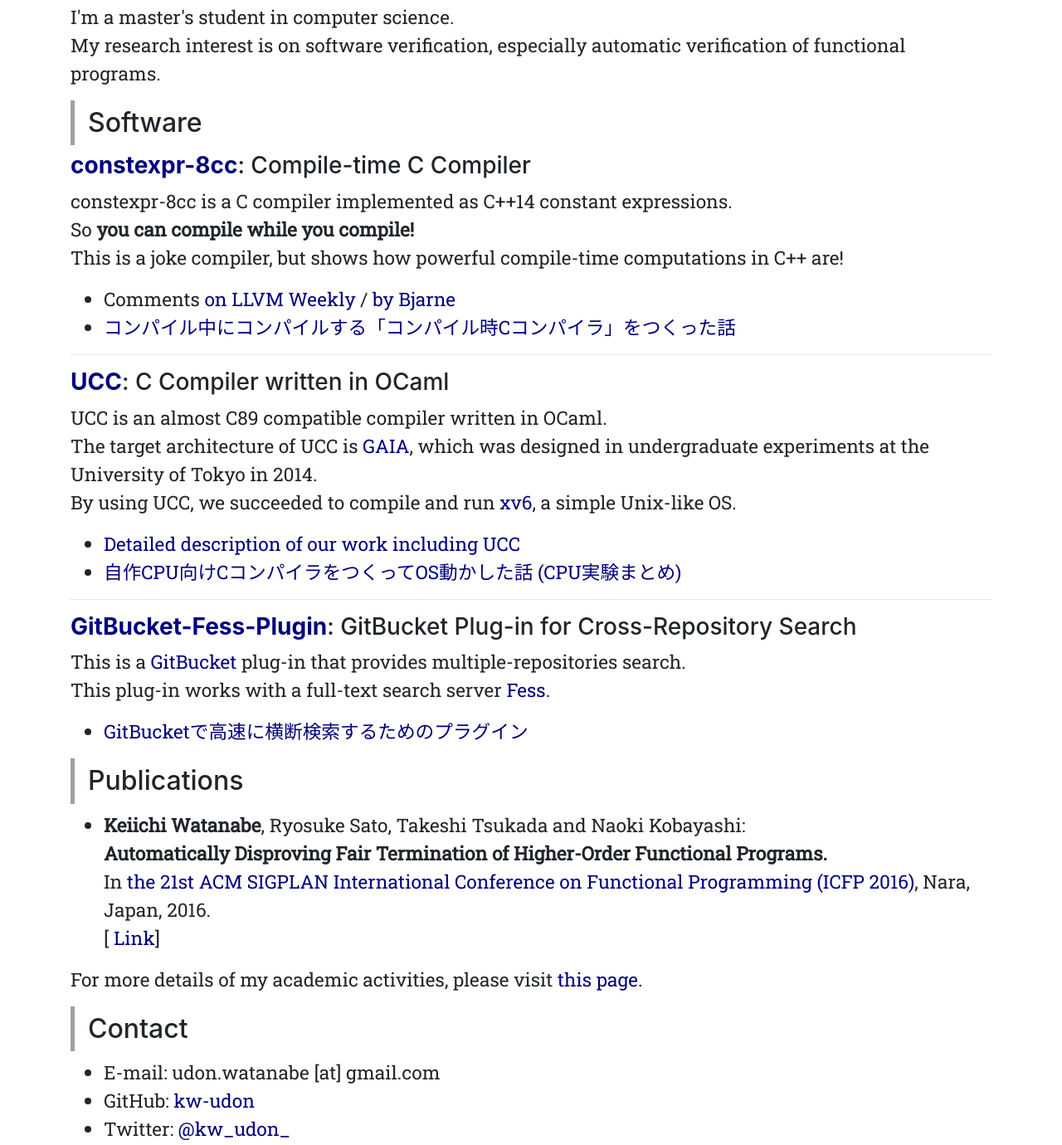
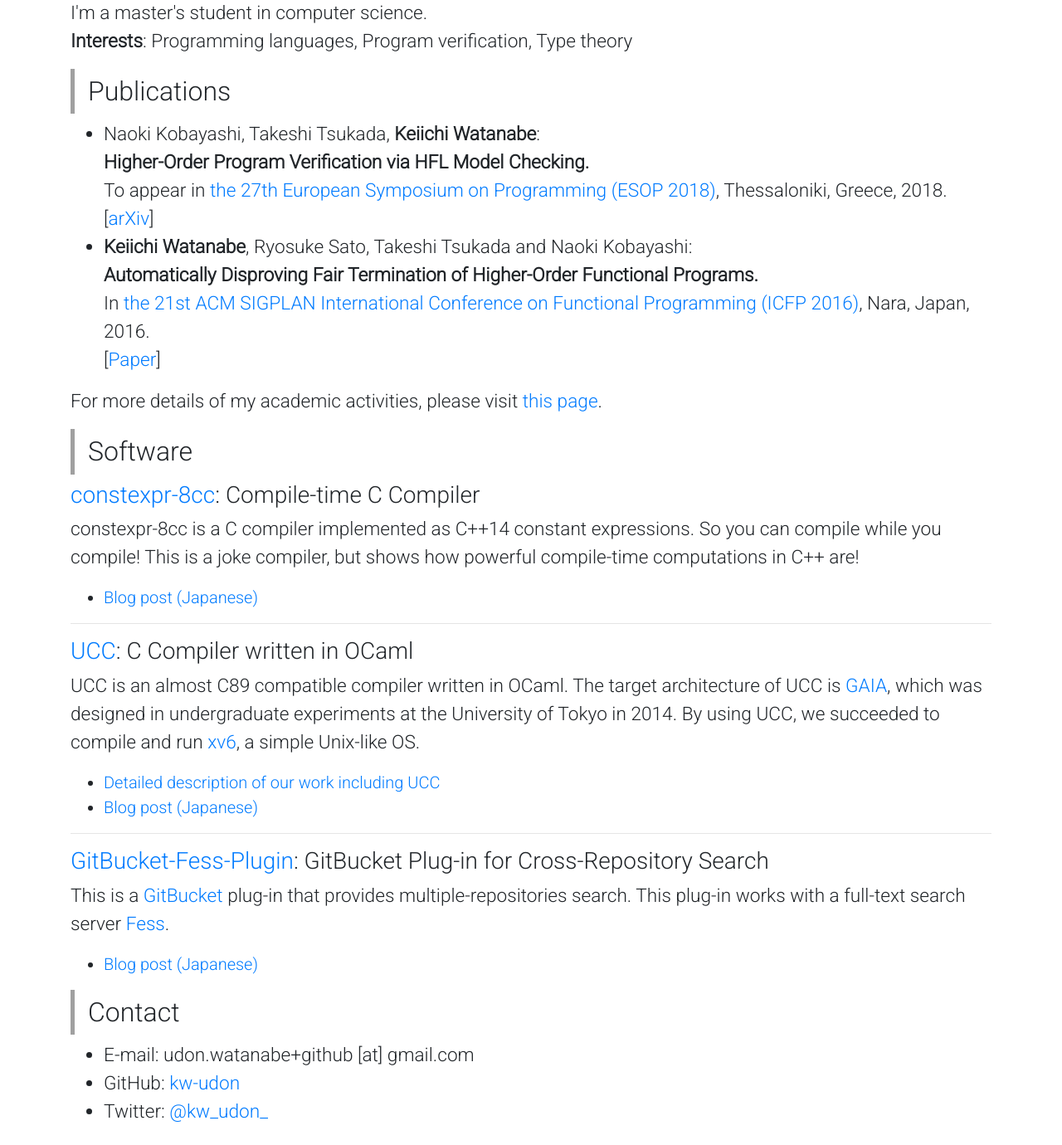
Before and after one commit to keiichiw/mypage, a plain HTML site: page index.html in a window 1280 px wide. Shown: the part 123-1503 px from the top of the page at 83% size. Drawn offline with nearby package versions, Linux system fonts and the light colour scheme.

Commit message:
Update information

```diff
--- a/index.html
+++ b/index.html
@@ -1,4 +1,4 @@
-<!DOCTYPE html>
+<!doctype html>
 <html lang="en">
 
 <head>
@@ -8,16 +8,16 @@
     <meta name="description" content="Keiichi Watanabe">
     <meta name="google-site-verification" content="fhjfvQs18xdPN-NUFm_1SXyG7j0TxfvQ4uCNT1Tk3Uc" />
 
-    <link href="https://fonts.googleapis.com/css?family=Roboto+Slab" rel="stylesheet">
+    <link href="https://fonts.googleapis.com/css?family=Roboto:300" rel="stylesheet">
 
-    <link rel="stylesheet" href="https://maxcdn.bootstrapcdn.com/bootstrap/4.0.0-beta.2/css/bootstrap.min.css" integrity="sha384-PsH8R72JQ3SOdhVi3uxftmaW6Vc51MKb0q5P2rRUpPvrszuE4W1povHYgTpBfshb" crossorigin="anonymous">
+    <link rel="stylesheet" href="https://maxcdn.bootstrapcdn.com/bootstrap/4.0.0/css/bootstrap.min.css" integrity="sha384-Gn5384xqQ1aoWXA+058RXPxPg6fy4IWvTNh0E263XmFcJlSAwiGgFAW/dAiS6JXm" crossorigin="anonymous">
     <link href="https://maxcdn.bootstrapcdn.com/font-awesome/4.7.0/css/font-awesome.min.css" rel="stylesheet" integrity="sha384-wvfXpqpZZVQGK6TAh5PVlGOfQNHSoD2xbE+QkPxCAFlNEevoEH3Sl0sibVcOQVnN" crossorigin="anonymous">
 
     <link rel="stylesheet" type="text/css" href="style.css">
 </head>
 
 <body data-spy="scroll" data-target="#my-navbar">
-    <nav id="my-navbar" class="navbar fixed-top navbar-expand-lg navbar-dark bg-dark">
+      <nav class="navbar navbar-expand-lg navbar-light bg-light">
         <a class="navbar-brand" href="#">Keiichi Watanabe</a>
         <button class="navbar-toggler" type="button" data-toggle="collapse" data-target="#navbarText" aria-controls="navbarText" aria-expanded="false" aria-label="Toggle navigation">
         <span class="navbar-toggler-icon"></span>
@@ -28,10 +28,10 @@
                     <a class="nav-link" href="#about">About</a>
                 </li>
                 <li class="nav-item">
-                    <a class="nav-link" href="#software">Software</a>
+                    <a class="nav-link" href="#publications">Publications</a>
                 </li>
                 <li class="nav-item">
-                    <a class="nav-link" href="#publications">Publications</a>
+                    <a class="nav-link" href="#software">Software</a>
                 </li>
                 <li class="nav-item">
                     <a class="nav-link" href="#contact">Contact</a>
@@ -49,56 +49,27 @@
             </h1>
             <p>
                 I'm a master's student in computer science.</br>
-                My research interest is on software verification, especially automatic verification of functional programs.
+                <strong>Interests</strong>: Programming languages, Program verification, Type theory
             </p>
 
-            <h2 id="software">Software</h2>
-
-            <div>
-
-                <h3><a href="https://github.com/kw-udon/constexpr-8cc"><strong>constexpr-8cc</strong></a>: Compile-time C Compiler</h3>
-                <p>
-                    constexpr-8cc is a C compiler implemented as C++14 constant expressions. </br>
-                    So <strong>you can compile while you compile!</strong> </br>
-                    This is a joke compiler, but shows how powerful compile-time computations in C++ are!
-                </p>
-                <ul>
-                    <li>Comments <a href="http://llvmweekly.org/issue/151/">on LLVM Weekly</a> / <a href="https://twitter.com/meetingcpp/status/800348363015061505">by Bjarne</a></li>
-                    <li><a href="http://kw-udon.hatenablog.com/entry/2016/12/03/201722">コンパイル中にコンパイルする「コンパイル時Cコンパイラ」をつくった話</a></li>
-                </ul>
-
-                <hr>
-
-                <h3><a href="https://github.com/kw-udon/ucc"><strong>UCC</strong></a>: C Compiler written in OCaml</h3>
-                <p>
-                    UCC is an almost C89 compatible compiler written in OCaml. </br>
-                    The target architecture of UCC is <a href="https://github.com/nyuichi/gaia3">GAIA</a>, which was designed in undergraduate experiments at the University of Tokyo in 2014. </br>
-                    By using UCC, we succeeded to compile and run <a href="https://github.com/nyuichi/xv6">xv6</a>, a simple Unix-like OS.
-                </p>
-                <ul>
-                    <li><a href="https://github.com/nyuichi/xv6/blob/master/README.md">Detailed description of our work including UCC</a></li>
-                    <li><a href="http://kw-udon.hatenablog.com/entry/2015/03/19/171921">自作CPU向けCコンパイラをつくってOS動かした話 (CPU実験まとめ)</a></li>
-                </ul>
-
-                <hr>
-
-                <h3><a href="https://github.com/codelibs/gitbucket-fess-plugin"><strong>GitBucket-Fess-Plugin</strong></a>: GitBucket Plug-in for Cross-Repository Search</h3>
-                <p>
-                    This is a <a href="https://github.com/gitbucket/gitbucket">GitBucket</a> plug-in that provides multiple-repositories search. </br>
-                    This plug-in works with a full-text search server <a href="https://github.com/codelibs/fess">Fess</a>.
-                </p>
-                <ul>
-                    <li><a href="http://qiita.com/kw_udon/items/06d385b88dafed4bd609">GitBucketで高速に横断検索するためのプラグイン</a></li>
-                </ul>
-
-            </div>
             <h2 id="publications">Publications</h2>
             <div>
                 <ul>
                     <li>
+                        Naoki Kobayashi, Takeshi Tsukada, <strong>Keiichi Watanabe</strong>:<br>
+                        <strong>Higher-Order Program Verification via HFL Model Checking.</strong><br>
+                        To appear in
+                        <a href="https://www.etaps.org/index.php/2018/esop">the 27th European Symposium on Programming (ESOP 2018)</a>,
+                        Thessaloniki, Greece, 2018.<br>
+                        [<a href="https://arxiv.org/abs/1710.08614">arXiv</a>]
+                    </li>
+                    <li>
                         <strong>Keiichi Watanabe</strong>, Ryosuke Sato, Takeshi Tsukada and Naoki Kobayashi:<br>
-                        <strong>Automatically Disproving Fair Termination of Higher-Order Functional Programs.</strong><br> In <a href="http://conf.researchr.org/home/icfp-2016">the 21st ACM SIGPLAN International Conference on Functional Programming (ICFP 2016)</a>, Nara, Japan, 2016.<br> [
-                        <a href="https://dl.acm.org/citation.cfm?id=2951919">Link</a>]
+                        <strong>Automatically Disproving Fair Termination of Higher-Order Functional Programs.</strong><br>
+                        In
+                        <a href="http://conf.researchr.org/home/icfp-2016">the 21st ACM SIGPLAN International Conference on Functional Programming (ICFP 2016)</a>,
+                        Nara, Japan, 2016.<br>
+                        [<a href="https://dl.acm.org/citation.cfm?id=2951919">Paper</a>]
                     </li>
                 </ul>
                 <p>
@@ -106,9 +77,50 @@
                 </p>
             </div>
 
+            <h2 id="software">Software</h2>
+
+            <div>
+
+                <h3><a href="https://github.com/kw-udon/constexpr-8cc">constexpr-8cc</a>: Compile-time C Compiler</h3>
+                <p>
+                    constexpr-8cc is a C compiler implemented as C++14 constant expressions.
+                    So you can compile while you compile!
+                    This is a joke compiler, but shows how powerful compile-time computations in C++ are!
+                </p>
+                <ul class="sub-material">
+                    <li><a href="http://kw-udon.hatenablog.com/entry/2016/12/03/201722">Blog post (Japanese)</a></li>
+                    <!--<li>Comments <a href="http://llvmweekly.org/issue/151/">on LLVM Weekly</a> / <a href="https://twitter.com/meetingcpp/status/800348363015061505">by Bjarne</a></li> -->
+                </ul>
+
+                <hr>
+
+                <h3><a href="https://github.com/kw-udon/ucc">UCC</a>: C Compiler written in OCaml</h3>
+                <p>
+                    UCC is an almost C89 compatible compiler written in OCaml.
+                    The target architecture of UCC is <a href="https://github.com/nyuichi/gaia3">GAIA</a>, which was designed in undergraduate experiments at the University of Tokyo in 2014.
+                    By using UCC, we succeeded to compile and run <a href="https://github.com/nyuichi/xv6">xv6</a>, a simple Unix-like OS.
+                </p>
+                <ul class="sub-material">
+                    <li><a href="https://github.com/nyuichi/xv6/blob/master/README.md">Detailed description of our work including UCC</a></li>
+                    <li><a href="http://kw-udon.hatenablog.com/entry/2015/03/19/171921">Blog post (Japanese)</a></li>
+                </ul>
+
+                <hr>
+
+                <h3><a href="https://github.com/codelibs/gitbucket-fess-plugin">GitBucket-Fess-Plugin</a>: GitBucket Plug-in for Cross-Repository Search</h3>
+                <p>
+                    This is a <a href="https://github.com/gitbucket/gitbucket">GitBucket</a> plug-in that provides multiple-repositories search.
+                    This plug-in works with a full-text search server <a href="https://github.com/codelibs/fess">Fess</a>.
+                </p>
+                <ul class="sub-material">
+                    <li><a href="http://qiita.com/kw_udon/items/06d385b88dafed4bd609">Blog post (Japanese)</a></li>
+                </ul>
+
+            </div>
+
             <h2 id="contact">Contact</h2>
             <ul>
-                <li>E-mail: udon.watanabe [at] gmail.com</li>
+                <li>E-mail: udon.watanabe+github [at] gmail.com</li>
                 <li>GitHub: <a href="https://github.com/kw-udon">kw-udon</a></li>
                 <li>Twitter: <a href="https://twitter.com/kw_udon_">@kw_udon_</a></li>
             </ul>
@@ -116,8 +128,8 @@
     </div>
 
     <script src="https://code.jquery.com/jquery-3.2.1.slim.min.js" integrity="sha384-KJ3o2DKtIkvYIK3UENzmM7KCkRr/rE9/Qpg6aAZGJwFDMVNA/GpGFF93hXpG5KkN" crossorigin="anonymous"></script>
-    <script src="https://cdnjs.cloudflare.com/ajax/libs/popper.js/1.12.3/umd/popper.min.js" integrity="sha384-vFJXuSJphROIrBnz7yo7oB41mKfc8JzQZiCq4NCceLEaO4IHwicKwpJf9c9IpFgh" crossorigin="anonymous"></script>
-    <script src="https://maxcdn.bootstrapcdn.com/bootstrap/4.0.0-beta.2/js/bootstrap.min.js" integrity="sha384-alpBpkh1PFOepccYVYDB4do5UnbKysX5WZXm3XxPqe5iKTfUKjNkCk9SaVuEZflJ" crossorigin="anonymous"></script>
+    <script src="https://cdnjs.cloudflare.com/ajax/libs/popper.js/1.12.9/umd/popper.min.js" integrity="sha384-ApNbgh9B+Y1QKtv3Rn7W3mgPxhU9K/ScQsAP7hUibX39j7fakFPskvXusvfa0b4Q" crossorigin="anonymous"></script>
+    <script src="https://maxcdn.bootstrapcdn.com/bootstrap/4.0.0/js/bootstrap.min.js" integrity="sha384-JZR6Spejh4U02d8jOt6vLEHfe/JQGiRRSQQxSfFWpi1MquVdAyjUar5+76PVCmYl" crossorigin="anonymous"></script>
 </body>
 
 </html>
--- a/style.css
+++ b/style.css
@@ -1,6 +1,6 @@
 body {
-    padding-top: 70px;
     position: relative;
+    font-family: 'Roboto', sans-serif;
 }
 
 h2 {
@@ -11,20 +11,12 @@ h2 {
 
 p {
     font-size: 17pt;
-    font-family: 'Roboto Slab', serif;
 }
 
 li {
     font-size: 17pt;
-    font-family: 'Roboto Slab', serif;
 }
 
-a:link { color: #000080; }
-a:visited { color: #000080; }
-a:hover { color: #ff0000; }
-a:active { color: #ff8000; }
+.sub-material li { font-size: 15pt; }
 
-a.icon-link:link { color: #000080; }
-a.icon-link:visited { color: #000080; }
-a.icon-link:hover { color: #000080; }
-a.icon-link:active { color: #000080; }
+a.icon-link { color: #5b5b5b; }
```
